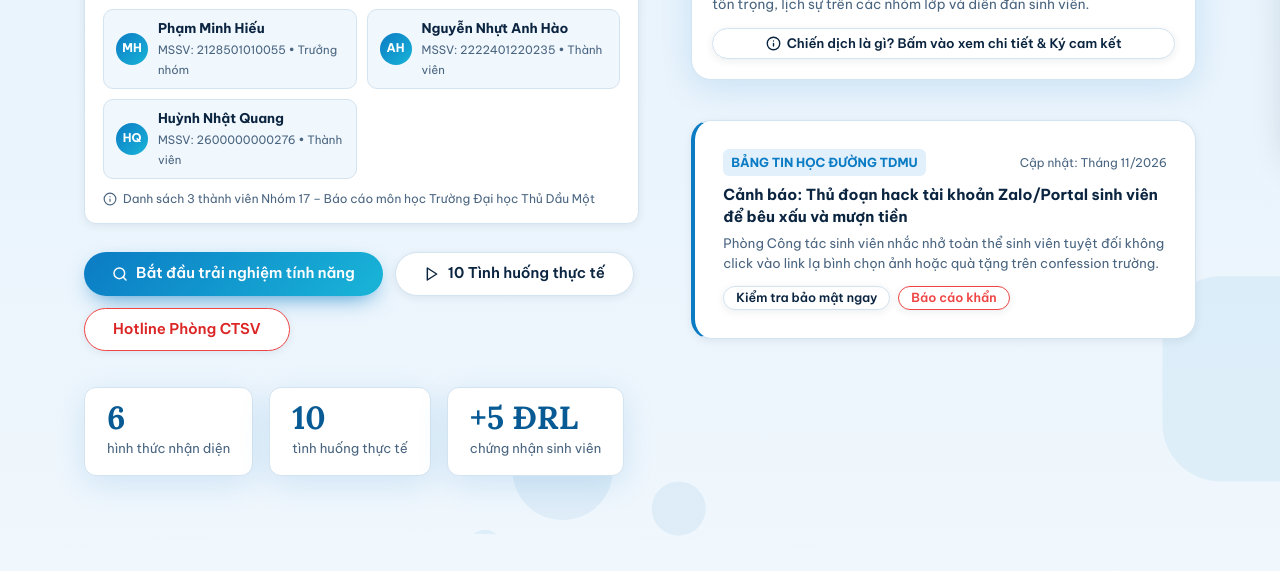
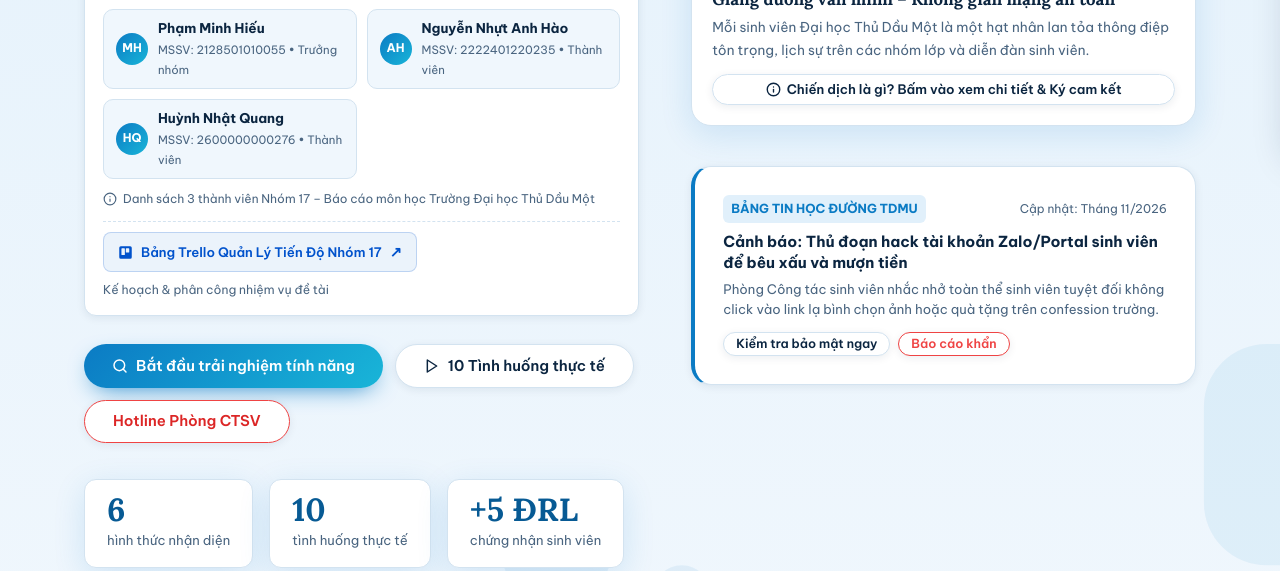
Before and after one commit to 2124801030108/tdmu-digital-respect, a plain HTML site: page index.html in a window 1280 px wide. Shown: the part 640-1211 px from the top of the page. Drawn offline with Linux system fonts and the light colour scheme.

Commit message:
Add files via upload

```diff
--- a/css/style.css
+++ b/css/style.css
@@ -1627,6 +1627,41 @@ footer a:hover { color: #fff; text-decoration: underline; }
   color: var(--mu);
 }
 
+
+.team-trello-link {
+  margin-top: 12px;
+  padding-top: 10px;
+  border-top: 1px dashed var(--ln);
+  display: flex;
+  align-items: center;
+  justify-content: space-between;
+  flex-wrap: wrap;
+  gap: 8px;
+}
+
+.team-trello-btn {
+  display: inline-flex;
+  align-items: center;
+  gap: 8px;
+  background: #EBF3FB;
+  color: #0052CC;
+  font-weight: 600;
+  font-size: .82rem;
+  padding: 7px 14px;
+  border-radius: 8px;
+  border: 1px solid rgba(0,82,204,.2);
+  text-decoration: none;
+  transition: all var(--transition);
+}
+
+.team-trello-btn:hover {
+  background: #0052CC;
+  color: #fff;
+  border-color: #0052CC;
+  transform: translateY(-1px);
+  box-shadow: 0 4px 12px -2px rgba(0,82,204,.35);
+}
+
 .team-members-hint {
   display: flex;
   align-items: center;
--- a/index.html
+++ b/index.html
@@ -245,6 +245,14 @@
               </svg>
               <span>Danh sách 3 thành viên Nhóm 17 – Báo cáo môn học Trường Đại học Thủ Dầu Một</span>
             </div>
+            <div class="team-trello-link">
+              <a href="https://trello.com/b/yOmx5wkw" target="_blank" rel="noopener noreferrer" class="team-trello-btn">
+                <svg width="15" height="15" viewBox="0 0 24 24" fill="currentColor" aria-hidden="true"><path d="M19.5 2h-15A2.5 2.5 0 0 0 2 4.5v15A2.5 2.5 0 0 0 4.5 22h15a2.5 2.5 0 0 0 2.5-2.5v-15A2.5 2.5 0 0 0 19.5 2zm-8.5 13a1 1 0 0 1-1 1H6.5a1 1 0 0 1-1-1V6a1 1 0 0 1 1-1H10a1 1 0 0 1 1 1v9zm7-4a1 1 0 0 1-1 1h-3.5a1 1 0 0 1-1-1V6a1 1 0 0 1 1-1h3.5a1 1 0 0 1 1 1v5z"/></svg>
+                <span>Bảng Trello Quản Lý Tiến Độ Nhóm 17</span>
+                <span style="font-size:.9rem">↗</span>
+              </a>
+              <span style="font-size:.76rem;color:var(--mu)">Kế hoạch & phân công nhiệm vụ đề tài</span>
+            </div>
           </div>
           <div class="acts">
             <a class="btn" href="quet-tu.html">
@@ -490,6 +498,7 @@
           <span>Nhóm thực hiện: Nhóm 17 (3 thành viên)</span>
           <span>GVHD: Võ Tấn Bản</span>
           <span>Số 06 Trần Văn Ơn, Phú Hòa, TP. Thủ Dầu Một</span>
+        <a href="https://trello.com/b/yOmx5wkw" target="_blank" rel="noopener noreferrer" style="display:inline-flex;align-items:center;gap:6px;color:#93C5FD;margin-top:6px;font-size:.82rem;text-decoration:none">📋 Bảng tiến độ Trello Nhóm 17 ↗</a>
         </div>
       </div>
       <hr class="footer-divider">
```
Also changed, not shown: an-toan-so.html (+1 -0 lines), chung-nhan.html (+1 -0 lines), ho-tro.html (+1 -0 lines), nhan-dien.html (+1 -0 lines), phap-luat.html (+1 -0 lines), poster.html (+1 -0 lines), quet-tu.html (+1 -0 lines), tinh-huong.html (+1 -0 lines), ung-pho.html (+1 -0 lines).
